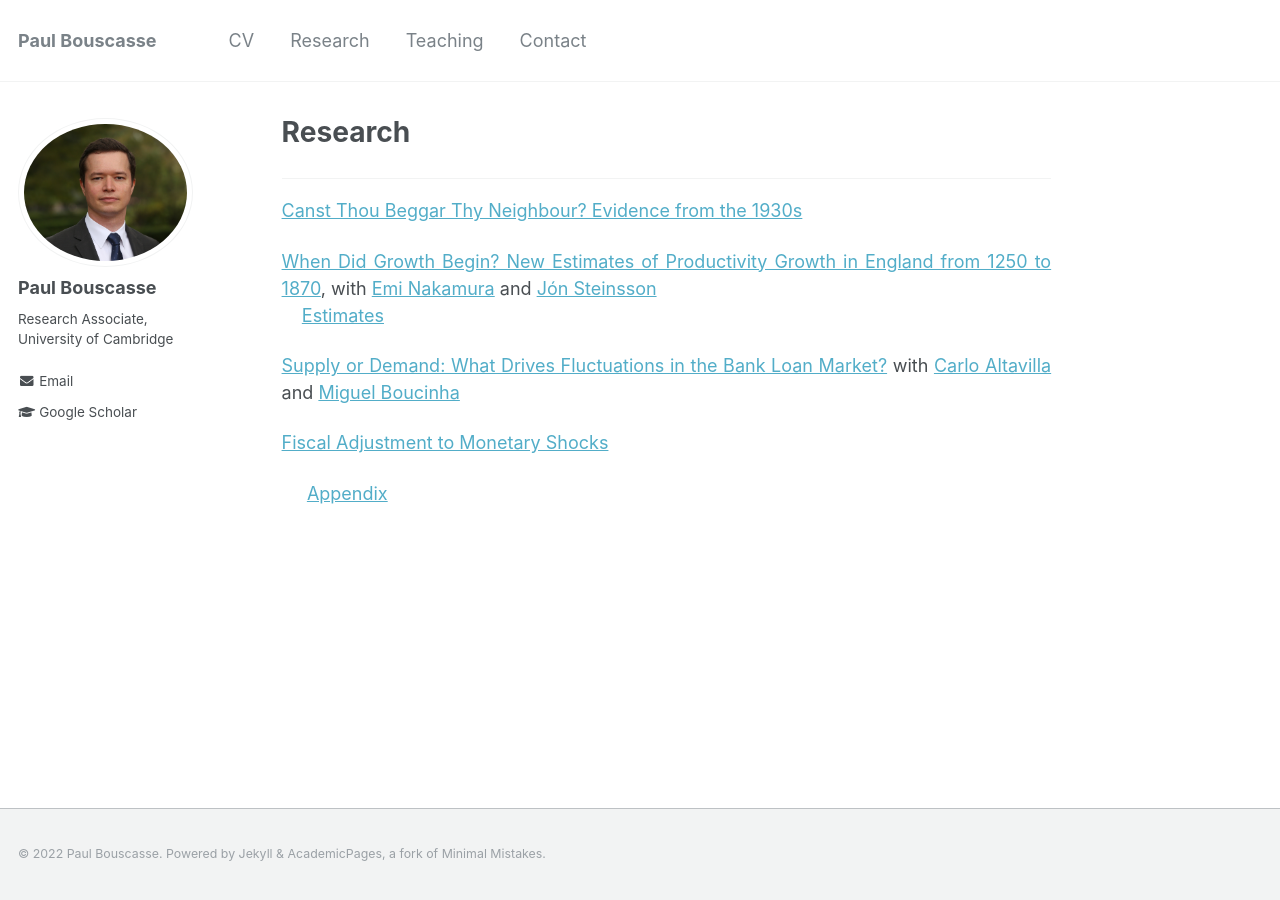
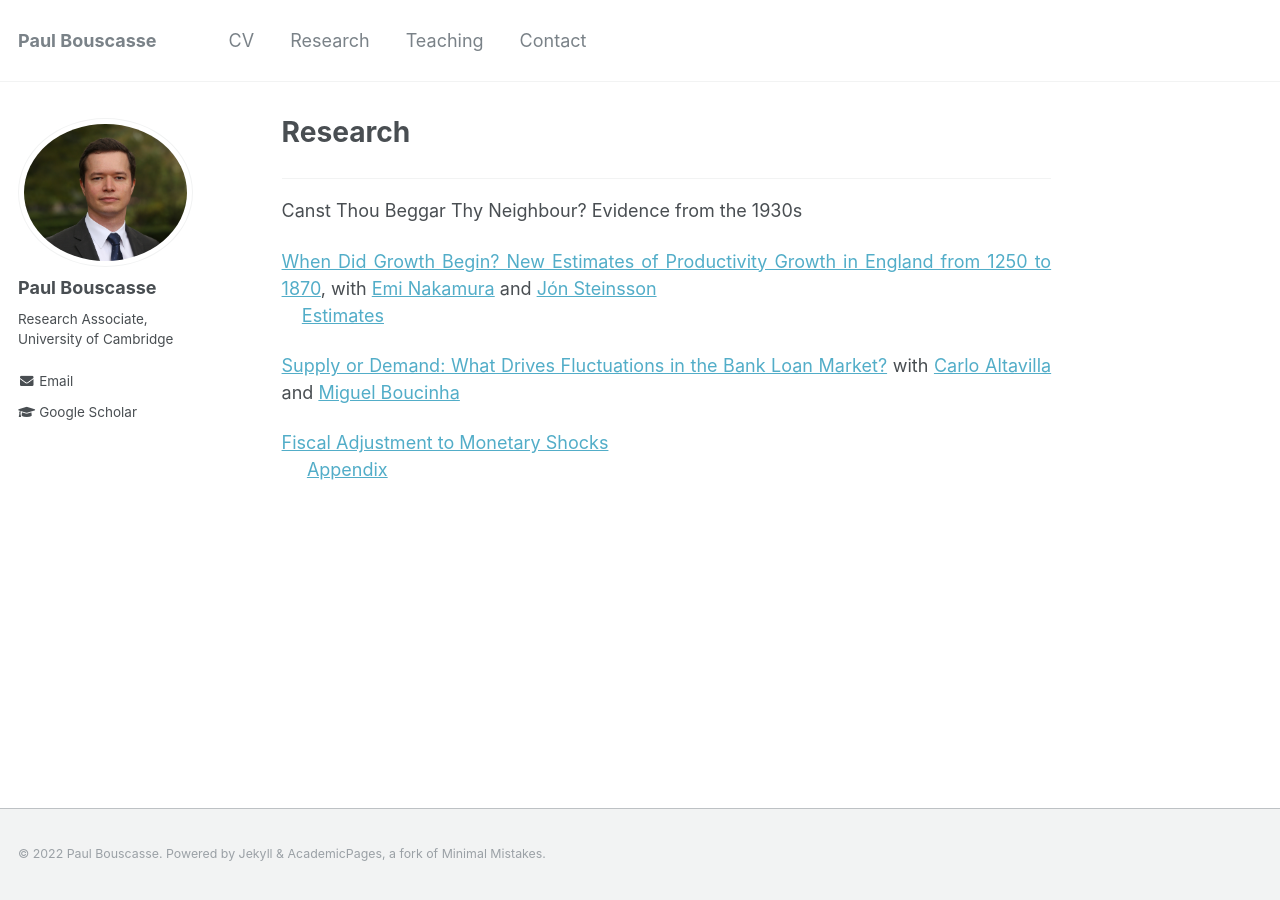
Before and after one commit to paul-bouscasse/paul-bouscasse.github.io, a Jekyll site: the page built from _pages/research.md, in a window 1280 px wide. Built offline with Jekyll 4.4.1, drawn with Linux system fonts in a browser that asks for light colours.

Commit message:
research page

```diff
--- a/_pages/research.md
+++ b/_pages/research.md
@@ -6,12 +6,16 @@ author_profile: true
 ---
 ---
 
-<p style='text-align: justify;'><a href='https://paul-bouscasse.github.io/files/bouscasse_jmp.pdf'>Canst Thou Beggar Thy Neighbour? Evidence from the 1930s</a></p>
+<p style='text-align: justify;'>
+
+Canst Thou Beggar Thy Neighbour? Evidence from the 1930s
+
+<a href='https://paul-bouscasse.github.io/files/bouscasse_jmp.pdf'></a></p>
 
 <p style='text-align: justify;'><a href='https://paul-bouscasse.github.io/files/bns_malthus.pdf'>When Did Growth Begin? New Estimates of Productivity Growth in England from 1250 to 1870</a>, with <a href='https://eml.berkeley.edu/~enakamura'>Emi Nakamura</a> and <a href='https://eml.berkeley.edu/~jsteinsson'>Jón Steinsson</a><br>
 &nbsp;&nbsp;&nbsp;&nbsp;<a href='https://paul-bouscasse.github.io/files/malthus_estimates.xlsx'>Estimates</a></p>
 
 <p style='text-align: justify;'><a href='https://paul-bouscasse.github.io/files/abb_supply_demand.pdf'>Supply or Demand: What Drives Fluctuations in the Bank Loan Market?</a> with <a href='https://sites.google.com/view/carlo-altavilla/home'>Carlo Altavilla</a> and <a href='https://www.ecb.europa.eu/pub/research/authors/profiles/miguel-boucinha.en.html'>Miguel Boucinha</a></p>
 
-<p style='text-align: justify;'><a href='https://paul-bouscasse.github.io/files/bouscasse_fiscal.pdf'>Fiscal Adjustment to Monetary Shocks</a></p>
-<p>&nbsp;&nbsp;&nbsp;&nbsp; <a href='https://paul-bouscasse.github.io/files/bouscasse_fiscal_appendix.pdf'>Appendix</a></p>
+<p style='text-align: justify;'><a href='https://paul-bouscasse.github.io/files/bouscasse_fiscal.pdf'>Fiscal Adjustment to Monetary Shocks</a><br>
+&nbsp;&nbsp;&nbsp;&nbsp; <a href='https://paul-bouscasse.github.io/files/bouscasse_fiscal_appendix.pdf'>Appendix</a></p>
```
Also changed, not shown: _pages/404.md (+1 -1 lines).
